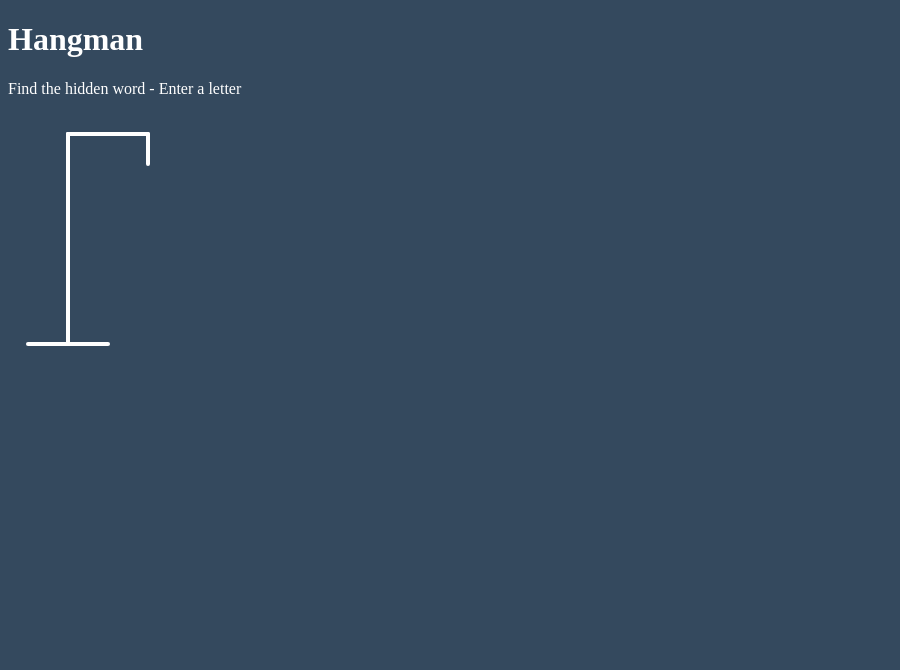
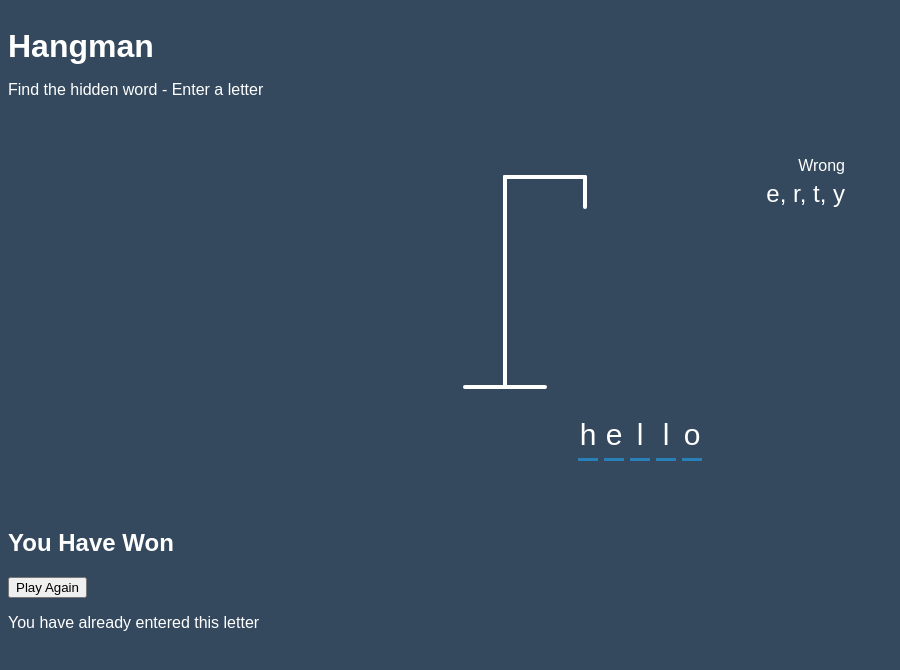
Before and after one commit to adhikarisushant/hangman-javascript, a plain HTML site: page index.html in a window 1280 px wide. Shown: the whole page, without its empty margins (0-900 px from the left). Drawn offline with Linux system fonts and the light colour scheme.

Commit message:
main styling

```diff
--- a/index.html
+++ b/index.html
@@ -9,7 +9,7 @@
 <body>
     <h1>Hangman</h1>
     <p>Find the hidden word - Enter a letter</p>
-    <div class="game-controller">
+    <div class="game-container">
         <svg height="250" width="200" class="figure-container">
             <!-- Rod -->
             <line x1="60" y1="20" x2="140" y2="20" />
@@ -29,6 +29,34 @@
             <line x1="140" y1="150" x2="120" y2="180" class="figure-part" />
             <line x1="140" y1="150" x2="160" y2="180" class="figure-part" />
         </svg>
+
+        <div class="wrong-letters-container">
+            <div id="wrong-letters">
+                <p>Wrong</p>
+                <span>e, r, t, y</span>
+            </div>
+        </div>
+
+        <div class="word" id="word">
+            <div class="letter">h</div>
+            <div class="letter">e</div>
+            <div class="letter">l</div>
+            <div class="letter">l</div>
+            <div class="letter">o</div>
+        </div>
+    </div>
+
+    <!-- COntainer for final messages -->
+    <div class="popup-container" id="popup-container">
+        <div class="popup">
+            <h2 id="final-message">You Have Won</h2>
+            <button id="play-button">Play Again</button>
+        </div>
+    </div>
+
+    <!-- Notification -->
+    <div class="notification-container" id="notification-container">
+        <p>You have already entered this letter</p>
     </div>
 </body>
 </html>
--- a/style.css
+++ b/style.css
@@ -1,6 +1,27 @@
+* {
+    box-sizing: border-box;
+}
+
 body {
     background-color: #34495e;
     color: #fff;
+    font-family: Arial, Helvetica, sans-serif;
+    display: flex;
+    flex-direction: column;
+    height: 80vh;
+    overflow: hidden;
+}
+
+h1 {
+    margin: 20px 0 0;
+}
+
+.game-container {
+    padding: 20px 30px;
+    position: relative;
+    margin: auto;
+    height: 350px;
+    width: 450px;
 }
 
 .figure-container {
@@ -13,3 +34,38 @@ body {
 .figure-part {
     display: none;
 }
+
+.wrong-letters-container  {
+    position: absolute;
+    top: 20px;
+    right: 20px;
+    display: flex;
+    flex-direction: column;
+    text-align: right;
+}
+
+.wrong-letters-container p {
+    margin: 0 0 5px;
+}
+
+.wrong-letters-container span {
+    font-size: 24px;
+}
+
+.word {
+    display: flex;
+    position: absolute;
+    left: 50%;
+    transform: translateX(-50%);
+}
+
+.letter {
+    border-bottom: 3px solid #2980b9;
+    display: inline-flex;
+    font-size: 30px;
+    align-items: center;
+    justify-content: center;
+    margin: 0 3px;
+    height: 50px;
+    width: 20px;
+}
```
